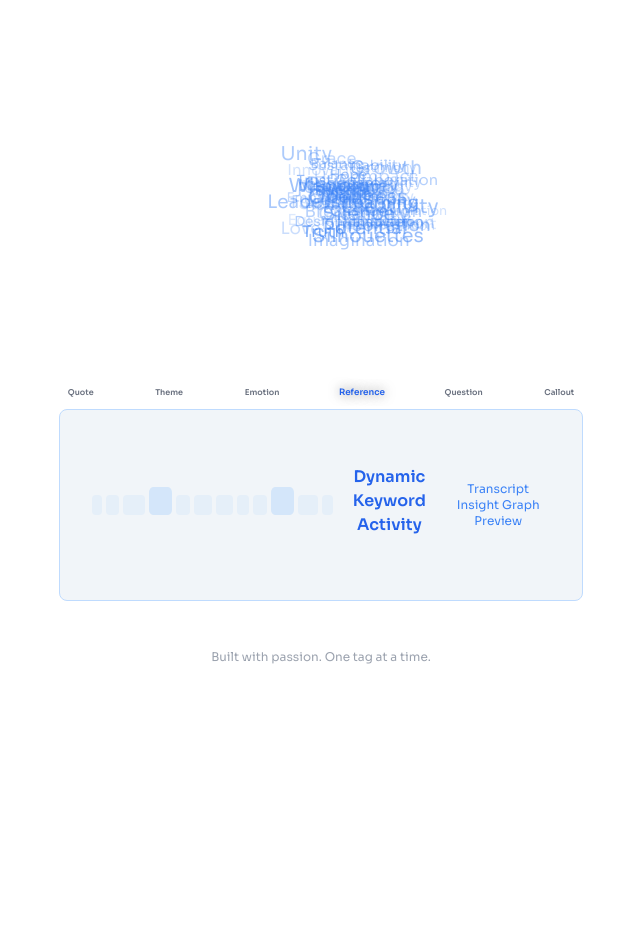
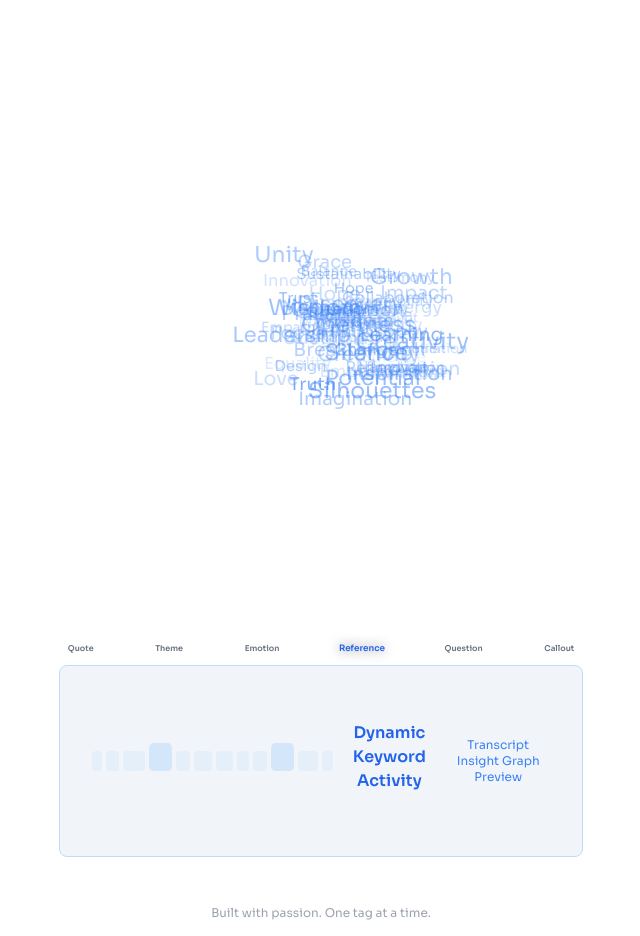
Before and after one commit to Skydeca/Skydeca, a Next.js app: page / in a window 1280 px wide. Shown: the part 880-1816 px from the top of the page, without its empty margins (319-959 px from the left). Before the commit the page ends 1585 px from the top, so only its background shows below. Built offline with nearby package versions, Linux system fonts and the light colour scheme.

Commit message:
fix: expanded word cloud, adjusted word spread and box height

```diff
--- a/src/app/page.tsx
+++ b/src/app/page.tsx
@@ -132,7 +132,7 @@ export default function HomePage() {
         </motion.section>
 
         {/* 🌥 Word Cloud */}
-        <div className="relative h-96 w-full mt-8 overflow-hidden">
+        <div className="relative h-[40rem] w-full mt-8 overflow-hidden">
           {wordCloudTags.map((word, i) => (
             <motion.div
               key={i}
@@ -140,9 +140,9 @@ export default function HomePage() {
               initial={{ opacity: 0, x: 0, y: 0, scale: 0.8 }}
               animate={{
                 opacity: 0.3 + Math.random() * 0.6,
-                x: Math.random() * 240 - 120,
-                y: Math.random() * 180 - 90,
-                scale: 0.8 + Math.random() * 1.1,
+                x: Math.random() * 400 - 200,
+                y: Math.random() * 300 - 150,
+                scale: 0.8 + Math.random() * 1.5,
               }}
               transition={{
                 duration: 5,
```
